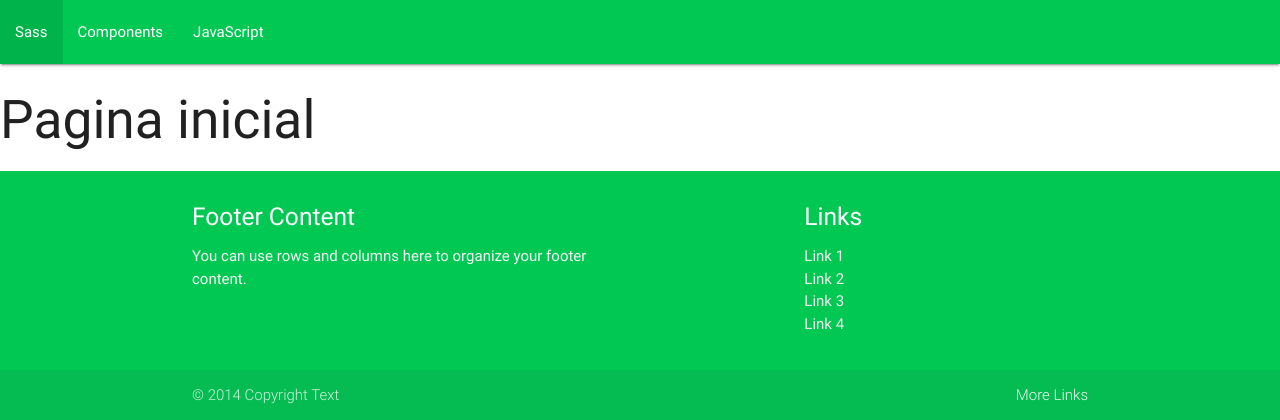
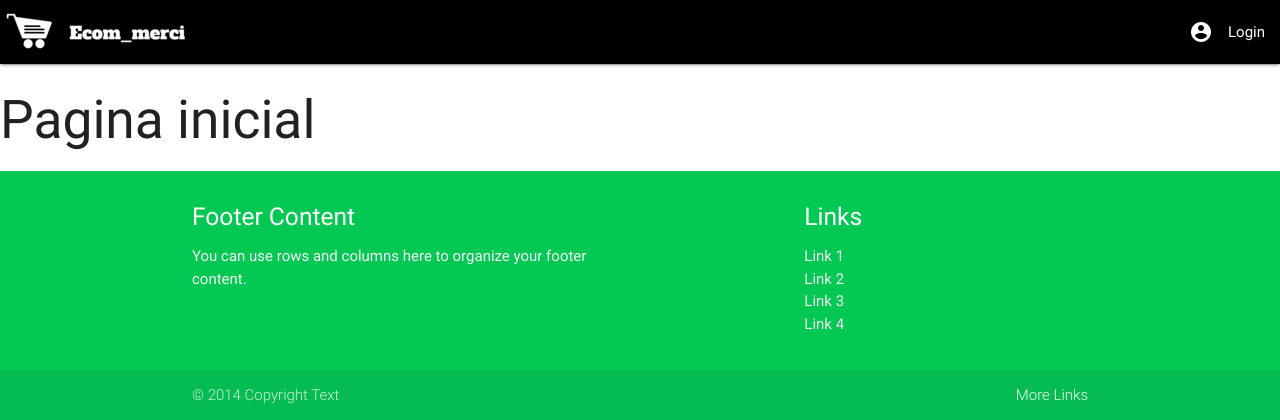
Before and after one commit to Desenho-2-2017/Ecom_merci, a Django app: page / in a window 1280 px wide. Shown: the top 420 px of the page. Run offline with Django 3.2, Linux system fonts and the light colour scheme; parts of the project's set-up code (start-up, migrations or seed data) failed here and were passed over; some libraries are stand-ins or nearby versions.

Commit message:
Change header color and add login link

```diff
--- a/ecom_merci/templates/header.html
+++ b/ecom_merci/templates/header.html
@@ -1,13 +1,15 @@
 {% block header %}
 <nav>
-
-   <div class="nav-wrapper green accent-4">
-     <a href="#" class="brand-logo center"> <img class="responsive-img" src=""</a>
-     <ul id="nav-mobile" class="left hide-on-med-and-down">
-       <li><a href="sass.html">Sass</a></li>
-       <li><a href="badges.html">Components</a></li>
-       <li><a href="collapsible.html">JavaScript</a></li>
-     </ul>
-   </div>
- </nav>
+  <div class="nav-wrapper black">
+    <a href="/">
+    <img src="../static/images/logo.png" height="64" class="responsive-image" width="64">
+    </a>
+    <a href="/">
+    <img src="../../../static/images/texto.png" height="64" class="brand-logo responsive-image left-align">
+    </a>
+    <ul class="right hide-on-med-and-down">
+      <li><i class="large material-icons">account_circle</i></li>
+      <li><a href="/users/login/">Login</a></li>
+  </div>
+</nav>
  {% endblock%}
```
